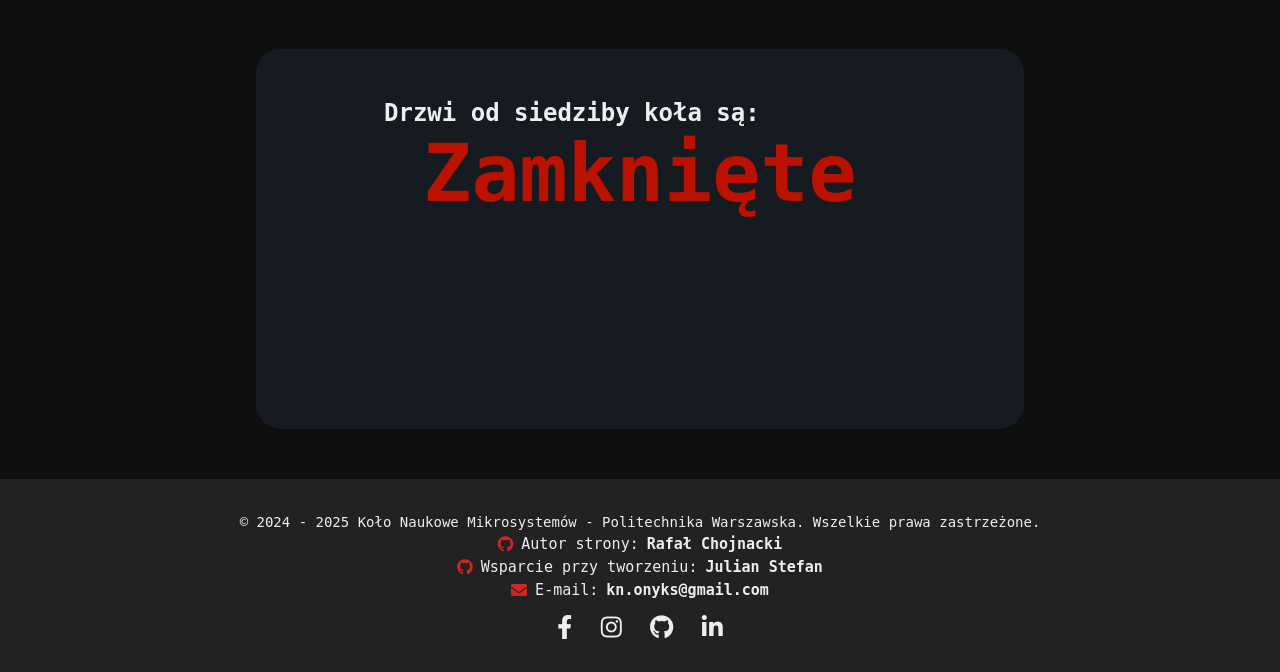
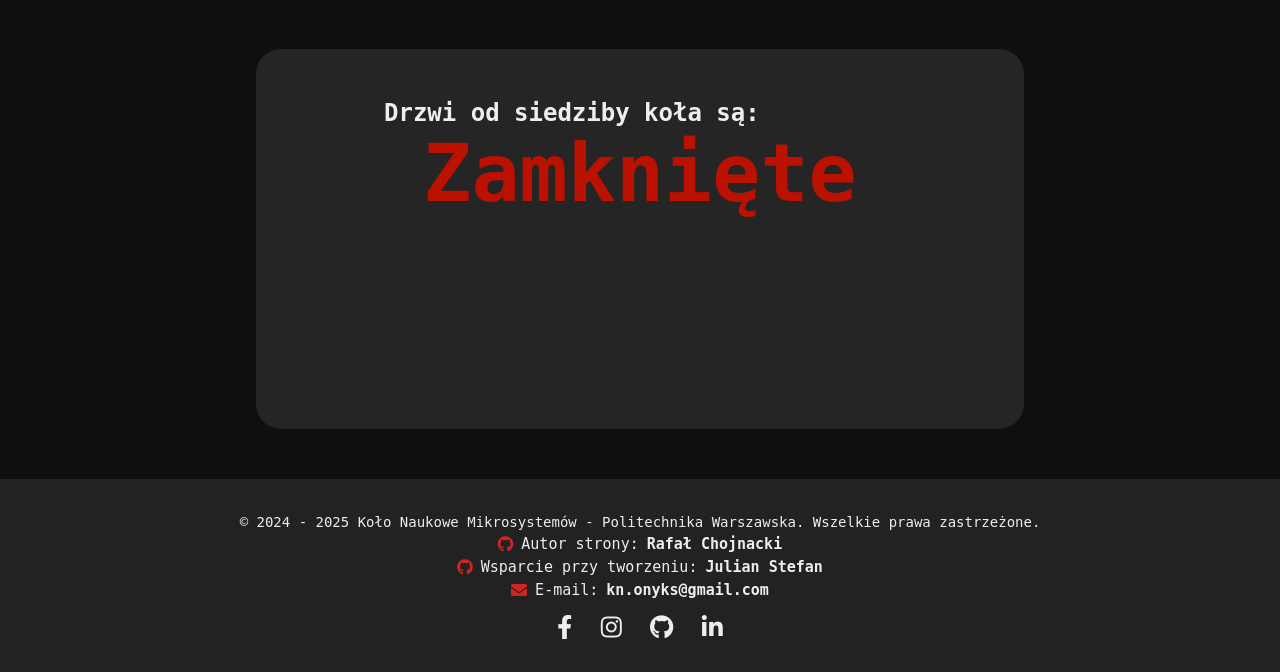
Before and after one commit to knonyks/onyks_website, a Django app: page /live_status/ in a window 1280 px wide. Shown: the part 141-813 px from the top of the page. Run offline with Django 5.2, Linux system fonts and the light colour scheme; some libraries are stand-ins or nearby versions; some web fonts are replaced.

Commit message:
Update styles.css

```diff
--- a/website/static/css/styles.css
+++ b/website/static/css/styles.css
@@ -941,7 +941,7 @@ body {
 }
 
 #live-wrapper {
-background-color: #161b22;
+background-color: #252525;
 border-radius: 25px;
 width: 60vw;
 padding: 50px 10vw 0 10vw;
```
